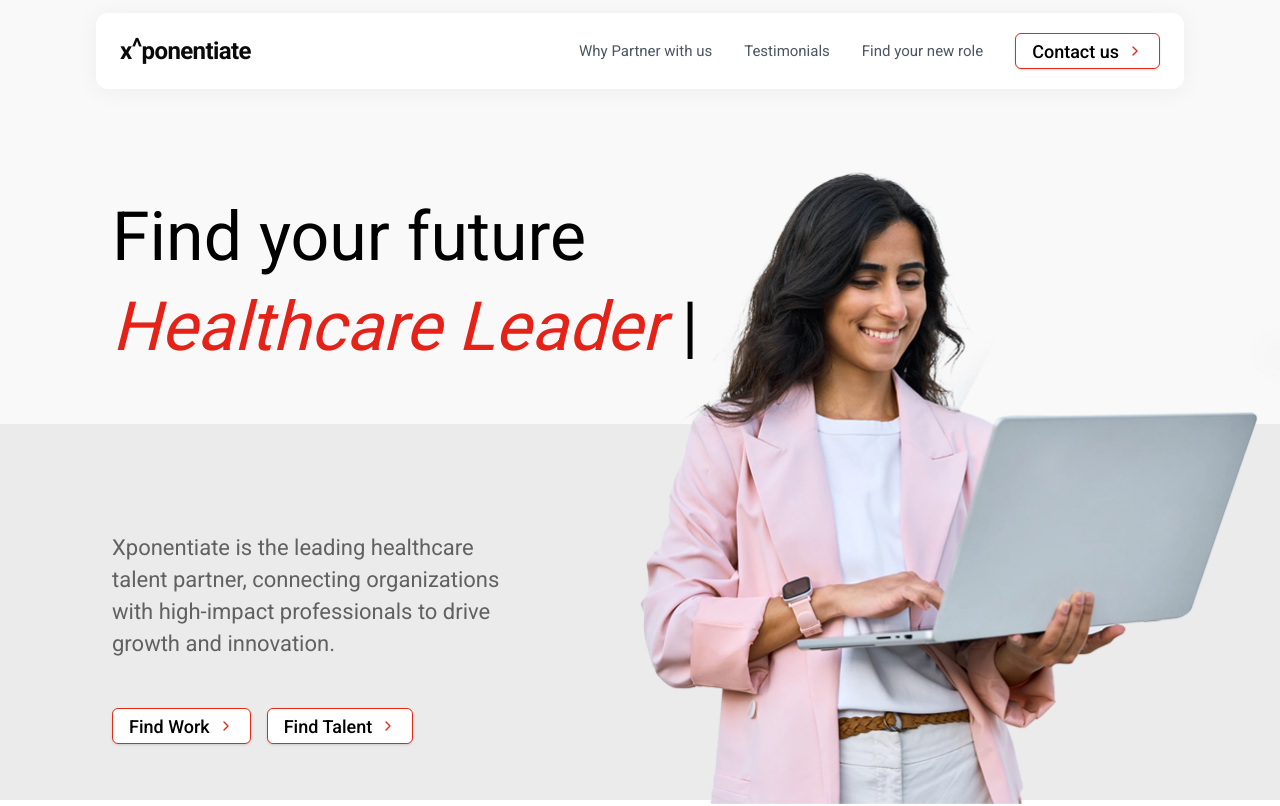
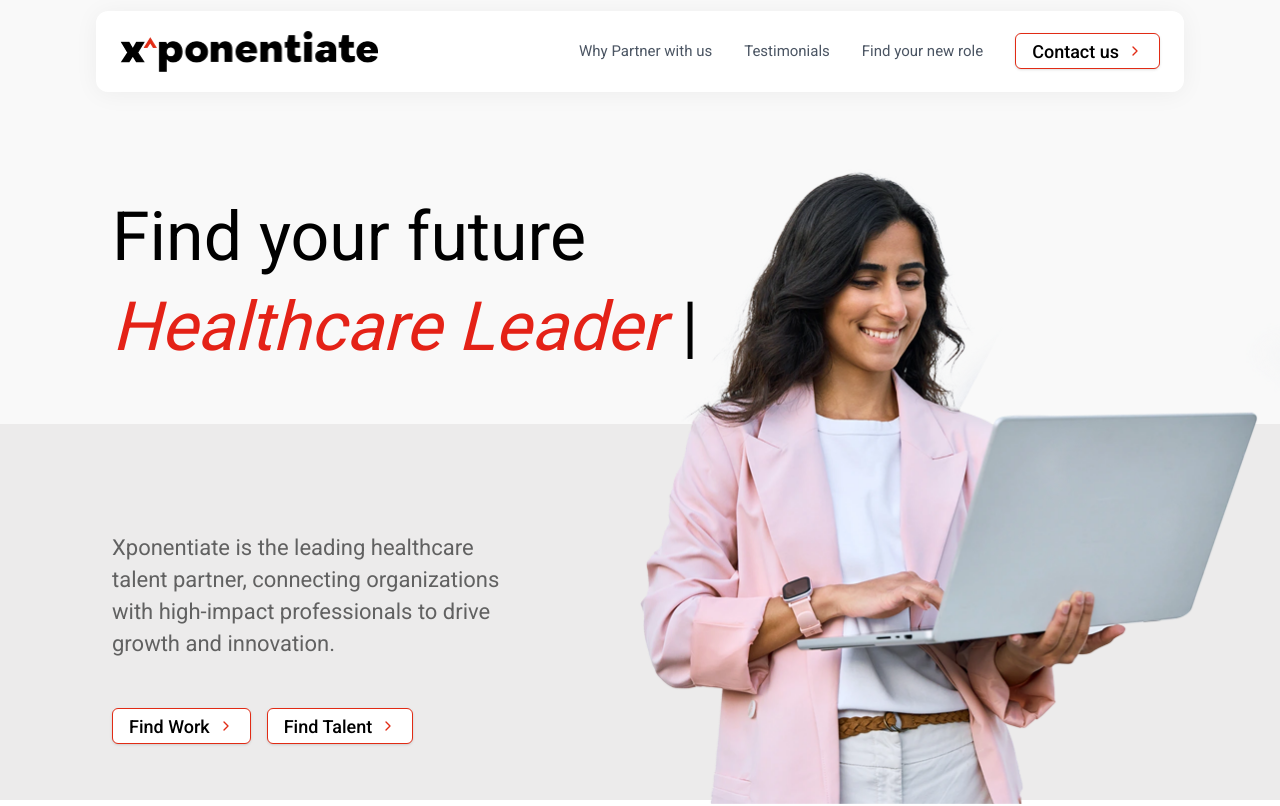
Before and after one commit to ServerlessTushar/xponentiate-nextjs, a Next.js app: page / in a window 1280 px wide. Shown: the top 806 px of the page. Built offline with nearby package versions, Linux system fonts and the light colour scheme.

Commit message:
Navbar logo change

```diff
--- a/src/components/Navbar.tsx
+++ b/src/components/Navbar.tsx
@@ -3,6 +3,8 @@ import { Menu } from "lucide-react";
 import { Button } from "@/components/ui/button";
 import { Sheet, SheetContent, SheetTrigger } from "@/components/ui/sheet";
 import CustomButton from "./CustomButton";
+import Image from "next/image";
+import logo from "../../public/homepage/logo.webp"
 
 export default function Navbar() {
   return (
@@ -12,9 +14,7 @@ export default function Navbar() {
           <div className="flex justify-between items-center">
             {/* Logo */}
             <Link href="/" className="flex items-center">
-              <span className="text-2xl font-bold tracking-tight">
-                x<span className="inline-block -translate-y-1">^</span>ponentiate
-              </span>
+              <Image src={logo} alt="Logo" className="w-[128.09px] h-[19.97px] md:w-[258.4px] md:h-[40.27px]" />
             </Link>
 
             {/* Desktop Navigation */}
```
